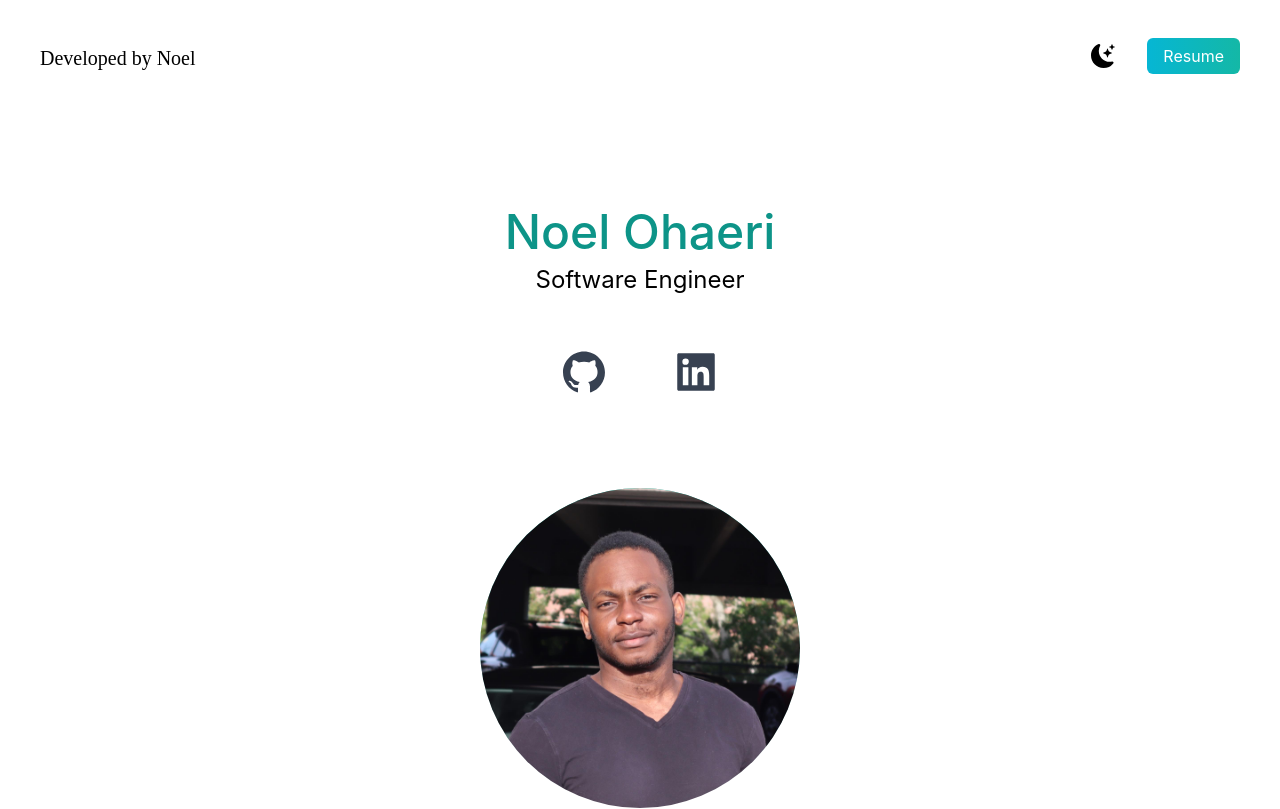
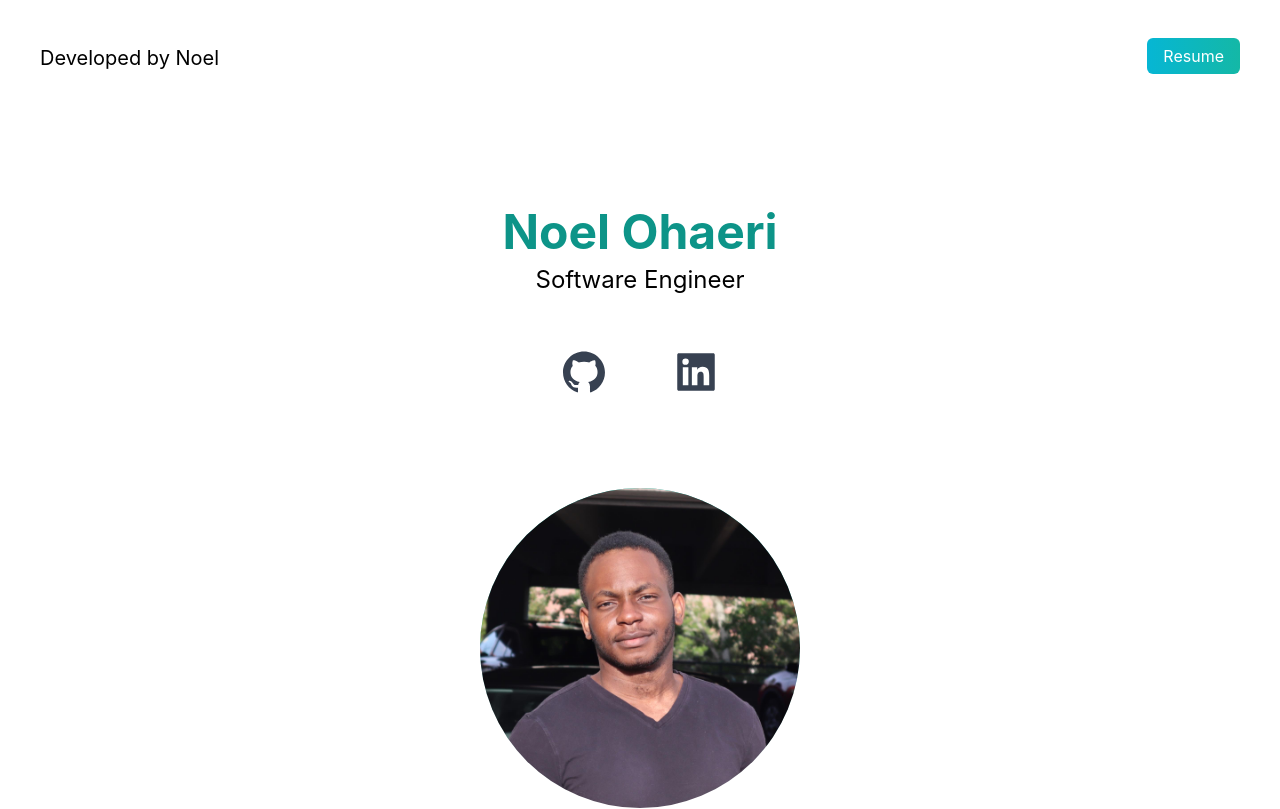
Before and after one commit to Damvilion/portfolio_website, a Next.js app: page / in a window 1280 px wide. Shown: the top 809 px of the page. Built offline with nearby package versions, Linux system fonts and the light colour scheme.

Commit message:
Changed fonts

```diff
--- a/pages/MainContent.js
+++ b/pages/MainContent.js
@@ -11,9 +11,6 @@ const MainContent = () => {
         <h1 className="text-xl font-burtons">Developed by Noel</h1>
         <ul className="flex item-center">
           <li>
-            <BsFillMoonStarsFill className="cursor-pointer text-2xl" />
-          </li>
-          <li>
             <a
               className="bg-gradient-to-r from-cyan-500 to-teal-500 text-white px-4 py-2 rounded-md ml-8"
               href="#"
@@ -25,7 +22,9 @@ const MainContent = () => {
       </nav>
 
       <div className="text-center p-10">
-        <h2 className="text-5xl py-2 text-teal-600 font-medium">Noel Ohaeri</h2>
+        <h2 className="text-5xl py-2 text-teal-600 font-bold font-Inter">
+          Noel Ohaeri
+        </h2>
         <h3 className="text-2xl py2">Software Engineer</h3>
       </div>
       <div className="text-5xl flex justify-center gap-16 py-3 text-gray-700">
--- a/pages/index.js
+++ b/pages/index.js
@@ -2,17 +2,21 @@ import Head from "next/head";
 import ToolsIUse from "./ToolsIUse";
 import MainContent from "./MainContent";
 import Projects from "./Projects";
+
+import { Inter } from "next/font/google";
 
 export default function Home() {
   return (
     <>
       <Head>
         <title>Noel Ohaeri</title>
+        <link rel="preconnect" href="https://fonts.googleapis.com" />
+        <link rel="preconnect" href="https://fonts.gstatic.com" crossorigin />
         <meta name="description" content="Generated by create next app" />
         <meta name="viewport" content="width=device-width, initial-scale=1" />
         <link rel="icon" href="/favicon.ico" />
       </Head>
-      <main className="bg-white px-10">
+      <main className="bg-white px-10 font-Inter">
         <section className="min-h-screen py-1">
           <MainContent />
         </section>
--- a/tailwind.config.js
+++ b/tailwind.config.js
@@ -11,9 +11,9 @@ module.exports = {
   theme: {
     extend: {
       fontFamily: {
-        burtons: "burtons",
+        Inter: "Inter",
       },
     },
   },
   plugins: [],
-}
+};
```
